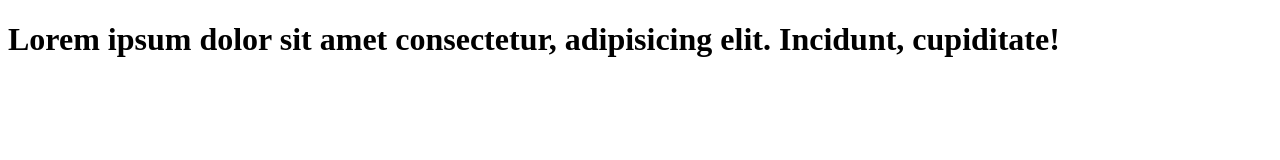
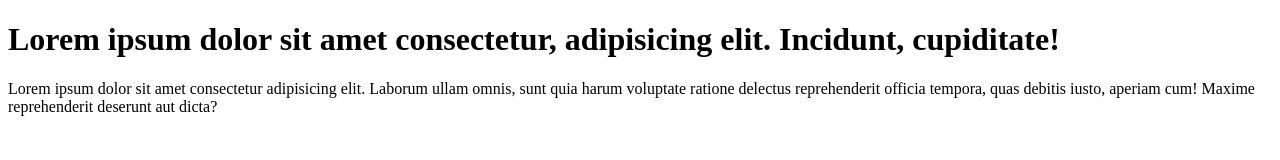
Before and after one commit to uday-78/git-learn, a plain HTML site: page index.html in a window 1280 px wide. Drawn offline with Linux system fonts and the light colour scheme.

Commit message:
Add paragraph to code

```diff
--- a/index.html
+++ b/index.html
@@ -7,5 +7,6 @@
 </head>
 <body>
     <h1>Lorem ipsum dolor sit amet consectetur, adipisicing elit. Incidunt, cupiditate!</h1>
+    <p>Lorem ipsum dolor sit amet consectetur adipisicing elit. Laborum ullam omnis, sunt quia harum voluptate ratione delectus reprehenderit officia tempora, quas debitis iusto, aperiam cum! Maxime reprehenderit deserunt aut dicta?</p>
 </body>
 </html>
```
